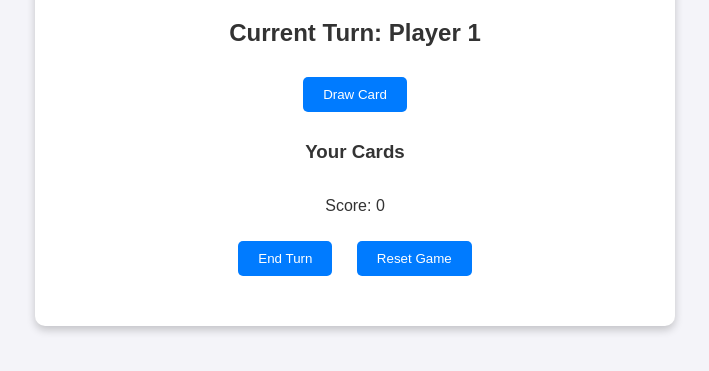
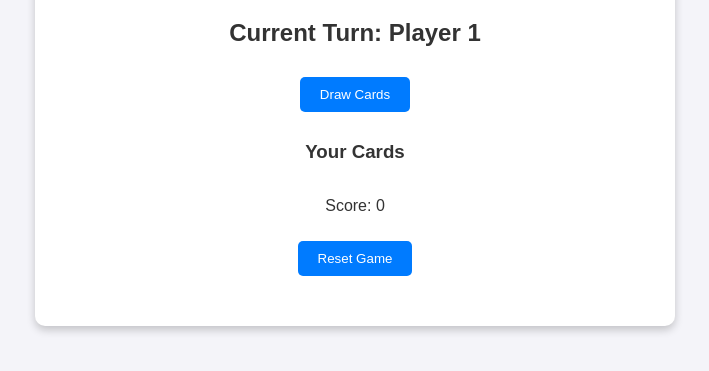
Before and after one commit to 358543/lucky-9-card-game, a plain HTML site: page index.html in a window 1280 px wide. Both pictures are taken after a click on the button "Player vs Player". Shown: the part 131-502 px from the top of the page, without its empty margins (285-994 px from the left). Drawn offline with Linux system fonts and the light colour scheme.

Commit message:
Update index.html

```diff
--- a/index.html
+++ b/index.html
@@ -15,17 +15,21 @@
     </div>
     <div id="game-board" class="hidden">
       <h2 id="current-player">Current Turn: Player 1</h2>
-      <button id="draw-card">Draw Card</button>
+      <div id="controls">
+        <button id="draw-card">Draw Cards</button>
+        <button id="hit" class="hidden">Hit</button>
+        <button id="good-card" class="hidden">Good Card</button>
+      </div>
       <div id="player-cards">
         <h3>Your Cards</h3>
         <div class="cards"></div>
         <p id="player-score">Score: 0</p>
       </div>
-      <button id="end-turn">End Turn</button>
+      <button id="end-turn" class="hidden">End Turn</button>
       <button id="reset-game">Reset Game</button>
     </div>
     <div id="result"></div>
   </div>
   <script src="script.js"></script>
 </body>
-</html>
+    </html>
```
